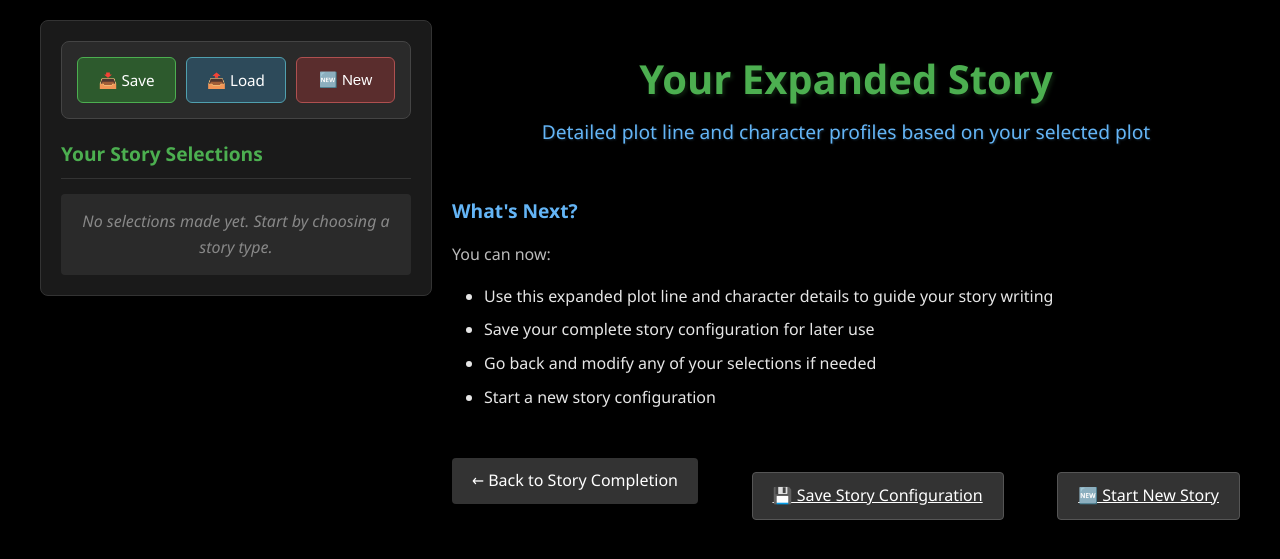
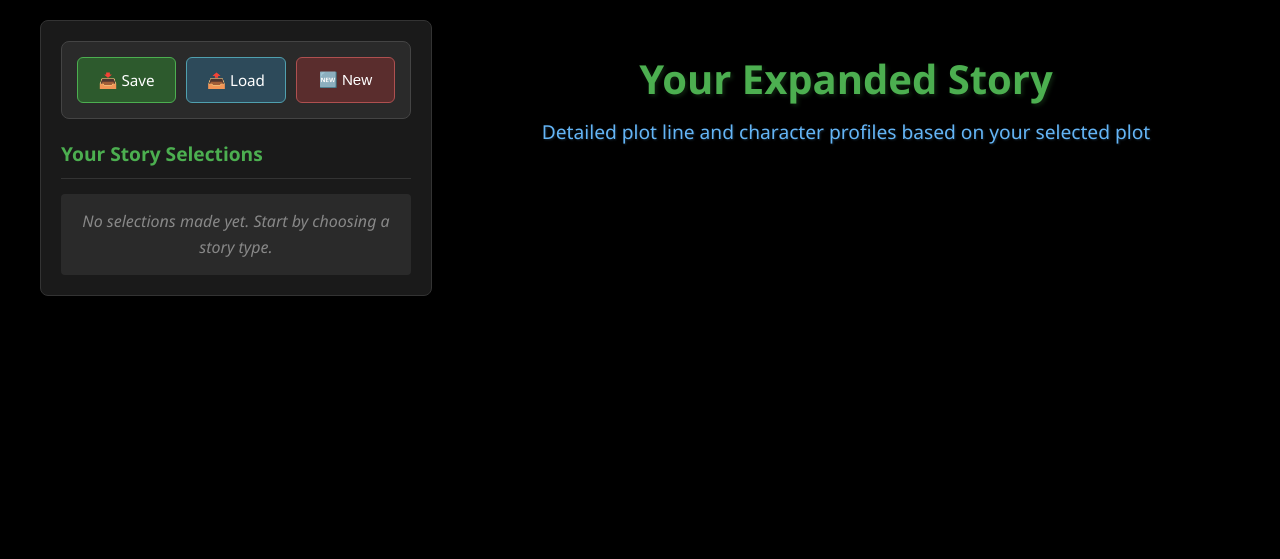
Before and after one commit to LarsLiden/Kraitif, a Flask app: template templates/expanded_story.html in a window 1280 px wide. Shown: the top 559 px of the page. Run offline with Flask 3, Linux system fonts and the light colour scheme; the template is opened without the code that fills it, so the values that code supplies are empty; parts of the project's set-up code (start-up, migrations or seed data) failed here and were passed over.

Commit message:
Fix 4 issues: remove Note panel, navigation buttons, What's Next section, and improve character parsing robustness
Co-authored-by: LarsLiden <6528486+LarsLiden@users.noreply.github.com>

```diff
--- a/templates/expanded_story.html
+++ b/templates/expanded_story.html
@@ -62,24 +62,7 @@
 </div>
 {% endif %}
 
-<div class="section">
-    <div class="section-title">What's Next?</div>
-    <div class="section-content">
-        <p>You can now:</p>
-        <ul>
-            <li>Use this expanded plot line and character details to guide your story writing</li>
-            <li>Save your complete story configuration for later use</li>
-            <li>Go back and modify any of your selections if needed</li>
-            <li>Start a new story configuration</li>
-        </ul>
-    </div>
-</div>
 
-<div class="navigation-actions">
-    <a href="{{ url_for('complete_story_selection') }}" class="back-link">← Back to Story Completion</a>
-    <a href="{{ url_for('save_story') }}" class="submit-button">💾 Save Story Configuration</a>
-    <a href="{{ url_for('index') }}" class="submit-button">🆕 Start New Story</a>
-</div>
 
 <style>
 .page-header {
@@ -189,39 +172,15 @@
     font-size: 0.95rem;
 }
 
-.navigation-actions {
-    display: flex;
-    justify-content: space-between;
-    align-items: center;
-    margin-top: 3rem;
-    flex-wrap: wrap;
-    gap: 1rem;
-}
-
-.section ul {
-    margin: 1rem 0;
-    padding-left: 2rem;
-}
-
-.section li {
-    margin-bottom: 0.5rem;
-    color: rgba(255, 255, 255, 0.9);
-}
-
 @media (max-width: 768px) {
     .characters-grid {
         grid-template-columns: 1fr;
     }
+}
 
-    .navigation-actions {
-        flex-direction: column;
-        align-items: stretch;
-    }
 
-    .navigation-actions a {
-        text-align: center;
-    }
-}
+
+
 </style>
 
 <script>
```
Also changed, not shown: objects/character_parser.py (+52 -7 lines), templates/plot_line_selected.html (+1 -15 lines).
